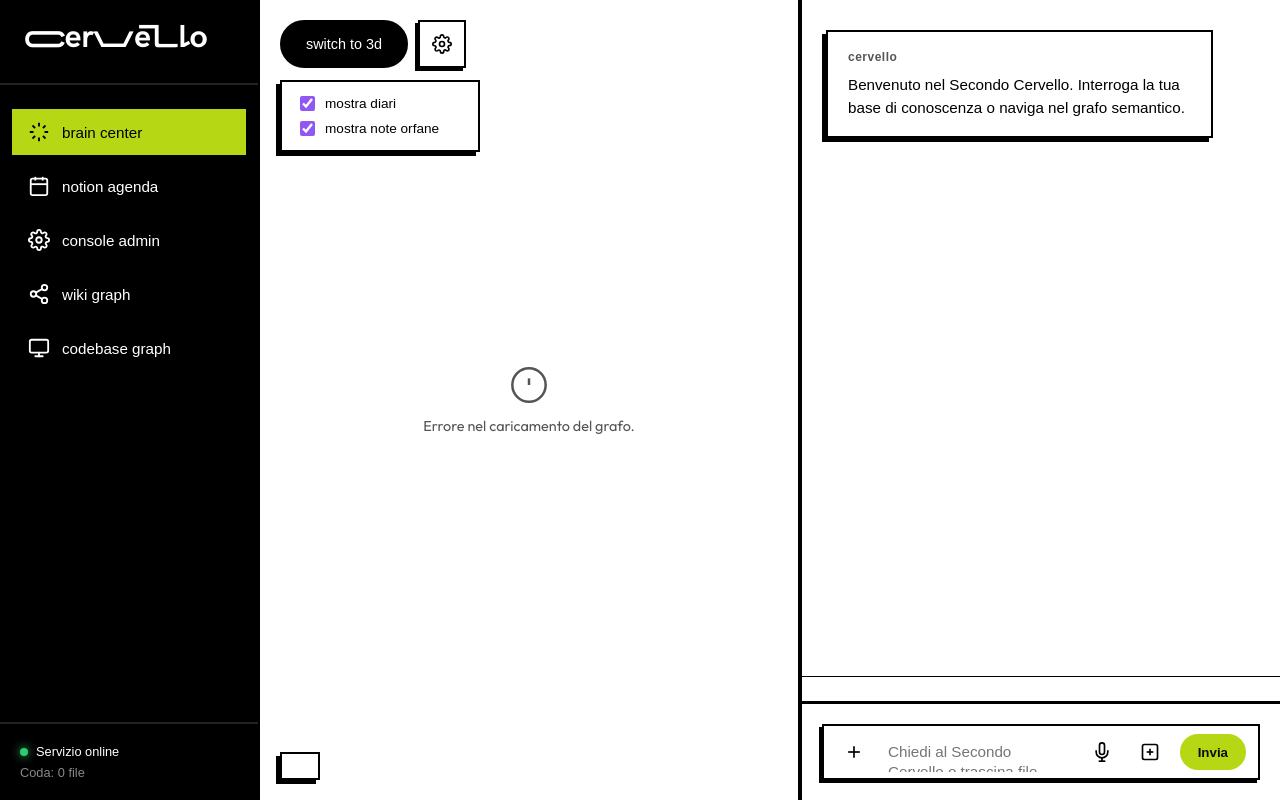
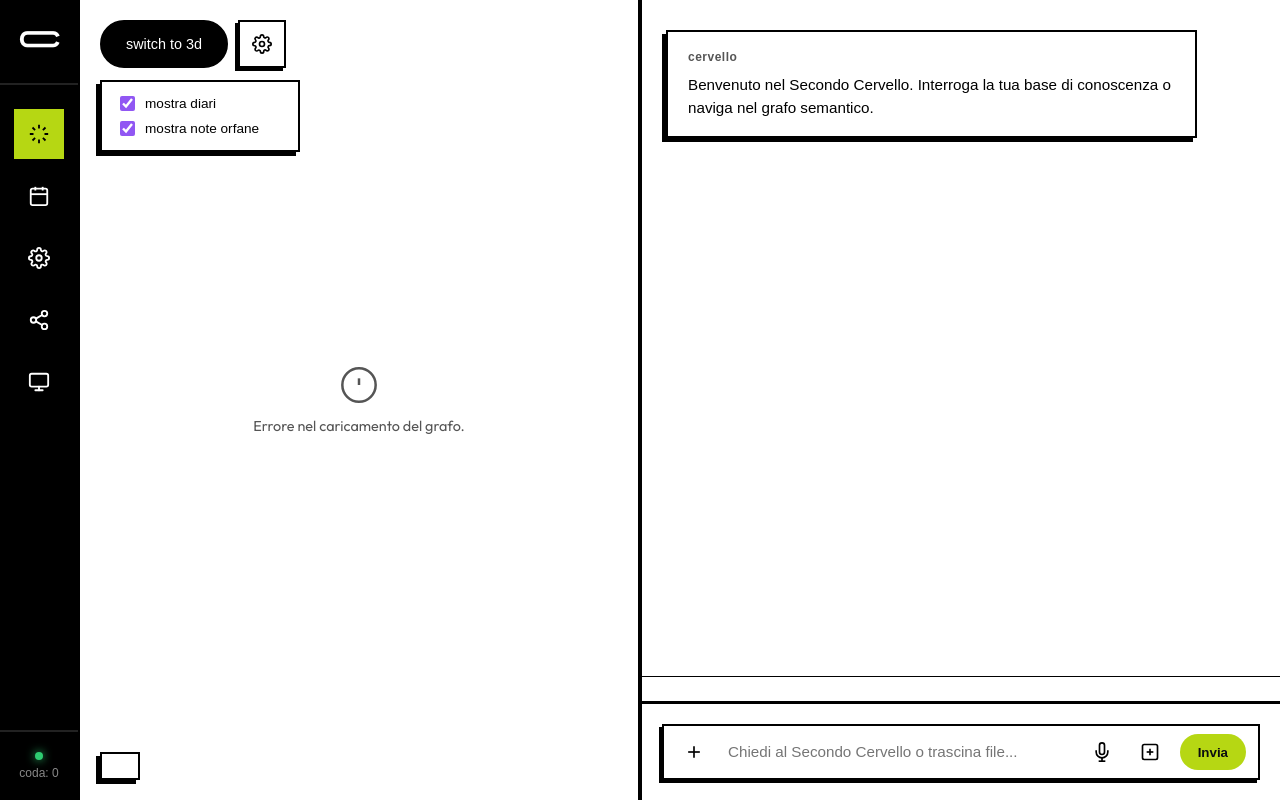
Before and after one commit to noffolo/second-brain-v2, a Python web app: template engine/templates/index.html in a window 1280 px wide. Run offline with Jinja, Linux system fonts and the light colour scheme; the template is opened without the code that fills it, so the values that code supplies are empty; some libraries are stand-ins or nearby versions.

Commit message:
ui: narrow sidebar to 80px, hide menu text, set chat panel to 50vw; fix: prevent false-positive JSON response format triggers

```diff
--- a/engine/templates/index.html
+++ b/engine/templates/index.html
@@ -1489,9 +1489,9 @@
             color: #ffffff !important;
         }
 
-        /* SIDEBAR (Wider and aligned with admin.html) */
+        /* SIDEBAR (Narrowed with icons only) */
         .sidebar {
-            width: 260px !important;
+            width: 80px !important;
             background: #000000 !important;
             border-right: 2px solid #000000 !important;
             box-shadow: none !important;
@@ -1500,8 +1500,8 @@
 
         .sidebar-brand {
             border-bottom: 2px solid #222222 !important;
-            padding: 24px !important;
-            justify-content: flex-start !important;
+            padding: 24px 10px !important;
+            justify-content: center !important;
         }
 
         .sidebar-brand::after {
@@ -1513,29 +1513,29 @@
         }
 
         .sidebar-menu {
-            padding: 24px 12px !important;
-            align-items: stretch !important;
-            gap: 8px !important;
+            padding: 24px 8px !important;
+            align-items: center !important;
+            gap: 12px !important;
         }
 
         .sidebar-item, .sidebar-link {
-            width: auto !important;
-            height: auto !important;
-            padding: 12px 16px !important;
+            width: 50px !important;
+            height: 50px !important;
+            padding: 0 !important;
             border-radius: 0 !important;
             border: none !important;
             text-transform: lowercase !important;
             color: #ffffff !important;
             display: flex !important;
             align-items: center !important;
-            justify-content: flex-start !important;
-            gap: 12px !important;
+            justify-content: center !important;
+            gap: 0 !important;
             font-size: 0.95rem !important;
             font-weight: 500 !important;
         }
 
         .sidebar-item span, .sidebar-link span {
-            display: inline !important;
+            display: none !important; /* Nasconde i testi */
         }
 
         .sidebar-item:hover, .sidebar-link:hover {
@@ -1555,29 +1555,34 @@
         }
 
         .sidebar-status {
-            padding: 20px !important;
+            padding: 20px 8px !important;
             background: #000000 !important;
             border-top: 2px solid #222222 !important;
             color: #ffffff !important;
             font-size: 0.8rem !important;
-            display: block !important;
+            display: flex !important;
+            flex-direction: column !important;
+            align-items: center !important;
+            gap: 6px !important;
         }
 
         .status-indicator {
             display: flex !important;
             align-items: center !important;
-            gap: 8px !important;
-            justify-content: flex-start !important;
+            gap: 0 !important;
+            justify-content: center !important;
         }
 
         .status-indicator span {
-            display: inline !important;
+            display: none !important; /* Nasconde il testo del servizio */
         }
 
         .status-queue-info {
             display: block !important;
-            margin-top: 6px !important;
+            margin-top: 0 !important;
             color: #888888 !important;
+            font-size: 0.75rem !important;
+            text-align: center !important;
         }
 
         /* PANELS */
@@ -1590,7 +1595,7 @@
             background: #ffffff !important;
             border-left: 2px solid #000000 !important;
             box-shadow: none !important;
-            width: 480px !important;
+            width: 50vw !important;
         }
 
         /* CHAT MESSAGE BUBBLES */
@@ -1915,7 +1920,7 @@
     <!-- LEFT SIDEBAR -->
     <div class="sidebar">
         <div class="sidebar-brand">
-            <span class="circled-text" id="sidebar-logo">cervello</span>
+            <span class="circled-text" id="sidebar-logo">c</span>
         </div>
 
         <div class="sidebar-menu">
@@ -1957,7 +1962,7 @@
                 <span id="sidebar-status-text">Servizio online</span>
             </div>
             <div class="status-queue-info">
-                Coda: <span id="sidebar-queue-count">0</span> file
+                coda: <span id="sidebar-queue-count">0</span>
             </div>
         </div>
     </div>
@@ -2607,7 +2612,7 @@
                     return `<span style="font-feature-settings: 'ss${ssNum}'">${char}</span>`;
                 }).join('');
             }
-            renderFreakLogo('sidebar-logo', 'cervello');
+            renderFreakLogo('sidebar-logo', 'c');
 
             // Inizializza i controlli e listener per le performance del grafo
             initPerfUI();
```
Also changed, not shown: engine/templates/admin.html (+40 -13 lines), engine/utils/llm_fallback.py (+20 -2 lines).
